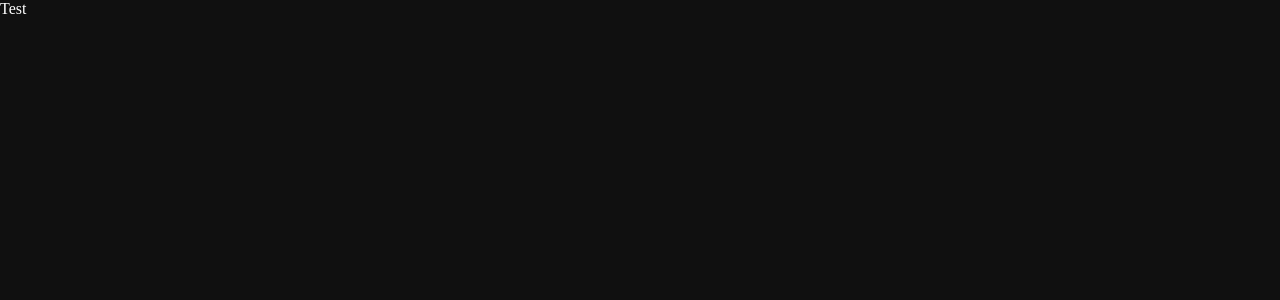
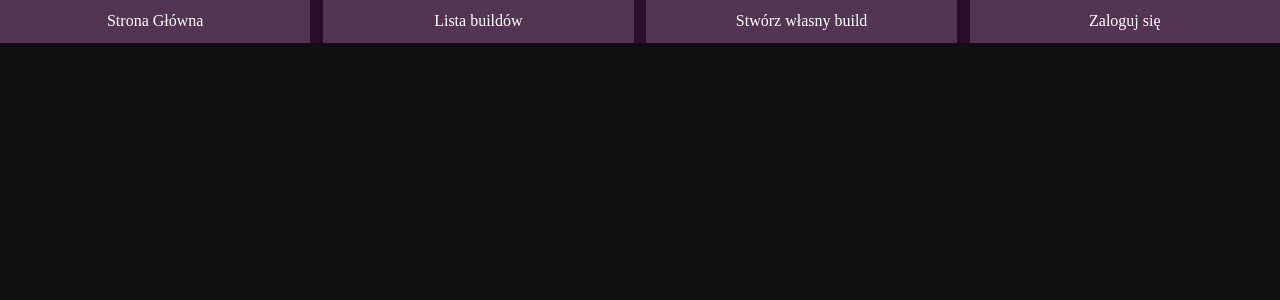
Before and after one commit to MMRevilium/WWWProjekt, a PHP site: page / in a window 1280 px wide. Before the commit the part shown is almost empty. Shown: the top 300 px of the page. Run offline with PHP 8.4, Linux system fonts and the light colour scheme.

Commit message:
Add Nav with css, without funcion

```diff
--- a/Index.php
+++ b/Index.php
@@ -8,9 +8,12 @@
   <link rel="stylesheet" href="css/main.css">
 </head>
 <body>
-  <header>
-  Test
-  </header>
+  <nav>
+    <div class="nav-option">Strona Główna</div>
+    <div class="nav-option">Lista buildów</div>
+    <div class="nav-option">Stwórz własny build</div>
+    <div class="nav-option">Zaloguj się</div>
+  </nav>
   <div id="main">
 
   </div>
--- a/css/main.css
+++ b/css/main.css
@@ -1,5 +1,6 @@
 :root{
   --background: rgb(16,16,16);
+  --nav: rgb(43, 13, 43);
   --text: white;
 }
 body{
@@ -7,3 +8,15 @@ body{
   background-color: var(--background);
   color: var(--text);
 }
+nav{
+  width:100%;
+  background-color: var(--nav);
+  display:grid;
+  grid-template-columns: 1fr 1fr 1fr 1fr;
+  gap:1%;
+}
+nav .nav-option {
+  text-align: center;
+  background-color: rgb(83, 53, 83);
+  padding:4%;
+}
```
